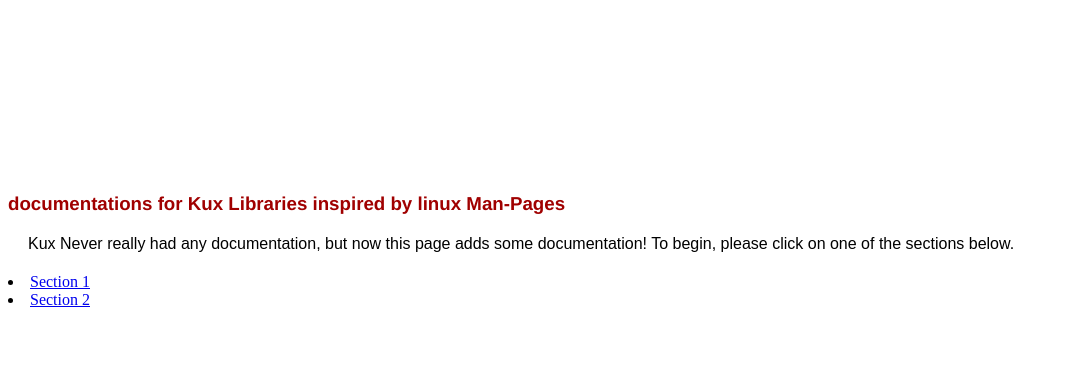
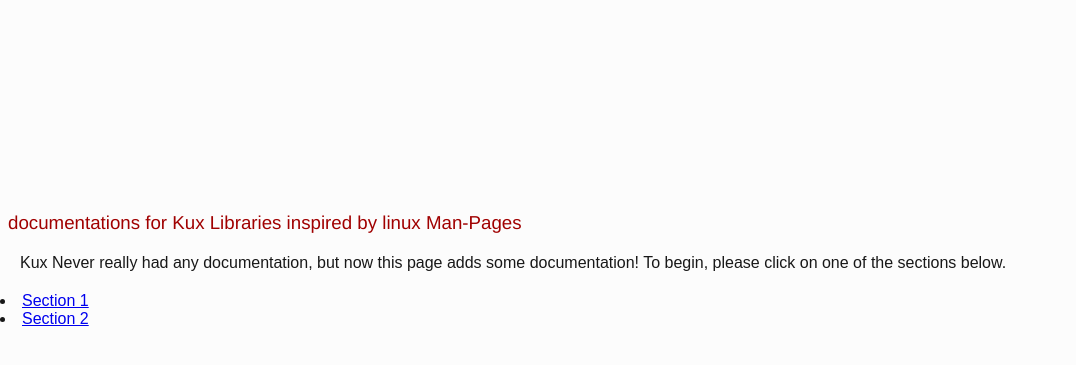
Before and after one commit to thekaigonzalez/Kux, a plain HTML site: page docs/head/index.html in a window 1280 px wide. Shown: the part 5-370 px from the top of the page, without its empty margins (0-1076 px from the left). Drawn offline with Linux system fonts and the light colour scheme.

Commit message:
stuff from man7.org

```diff
--- a/docs/styles/man.css
+++ b/docs/styles/man.css
@@ -2,7 +2,27 @@ h3 {
     color: #A00000;font-family:'helvetica',sans-serif;
     padding-top: 15%;
 }
-
+html, body {
+    background-color: #fcfcfc;
+    font-family: sans-serif;
+    font-size: 100%;
+    color: #181818;
+}
+pre {
+    margin-left: 8px;
+}
+h1, h2, h3, h4, h5, h5 {
+    font-family: helvetica, sans-serif;
+    font-weight: normal;
+    margin-left: 8px;
+    margin-right: 8px;
+    margin-top: 25px;
+}
+body {
+    margin-top: 0px;
+    margin-left: 0px;
+    margin-right: 0px;
+}
 pre{
     padding: 1px;
     font-size: 15px;
--- a/docs/styles/manf.css
+++ b/docs/styles/manf.css
@@ -14,6 +14,9 @@ body {
     margin-left: 0;
     margin-right: 0;
 }
+pre {
+    margin-left: 8px;
+}
 h1, h2, h3, h4, h5, h5 {
     font-family: helvetica, sans-serif;
     font-weight: normal;
```
